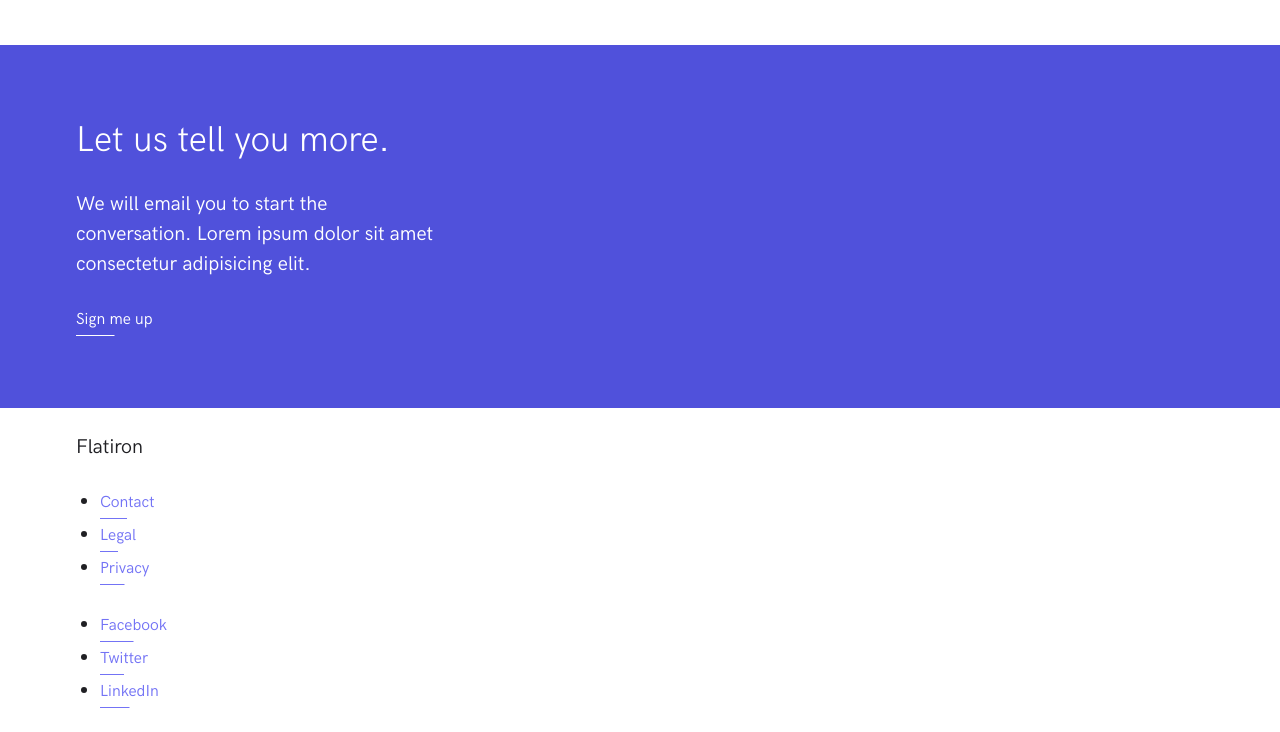
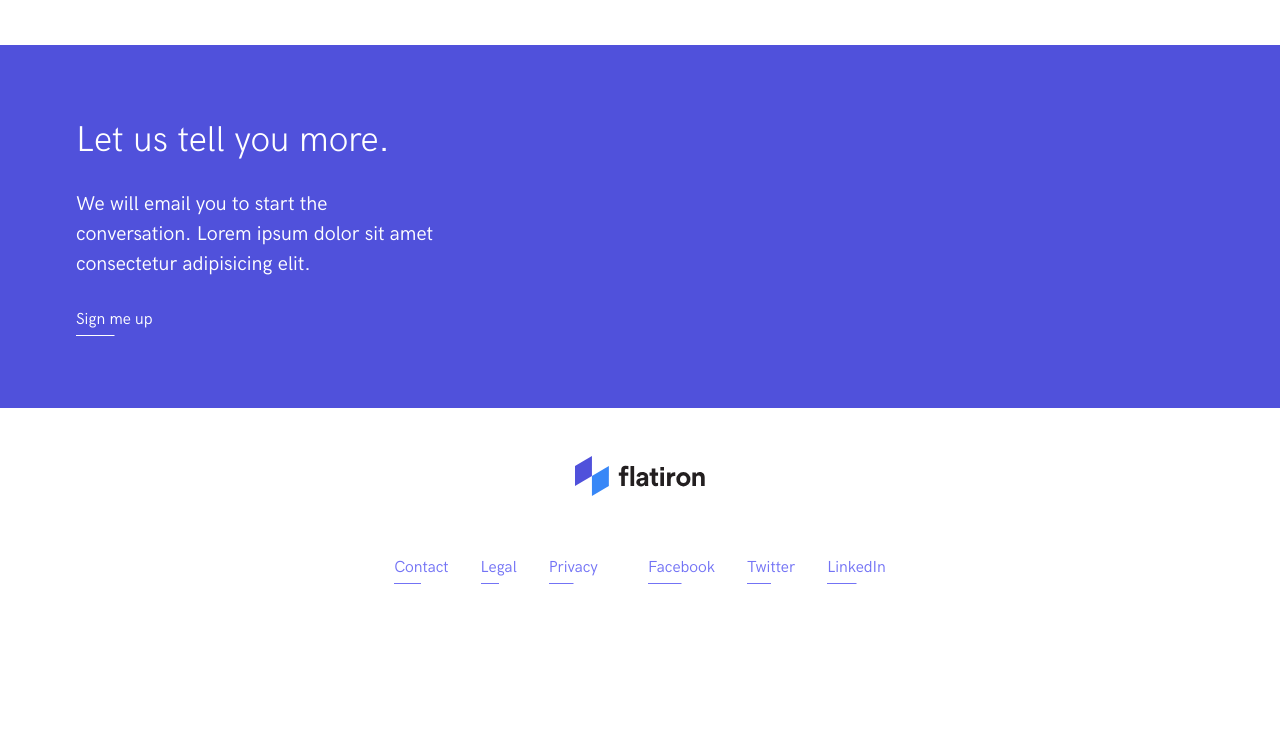
Before and after one commit to mct-ui/responsive-design-part-2-DierickxBenno, a plain HTML site: page index.html in a window 1280 px wide. Shown: the part 4421-5153 px from the top of the page. After the commit the page ends 5053 px from the top, so only its background shows below. Drawn offline with Linux system fonts and the light colour scheme; files whose address does not match are found by name.

Commit message:
issue: links dissapear on smaller screens

```diff
--- a/css/screen.css
+++ b/css/screen.css
@@ -247,9 +247,9 @@ a:focus {
     flex-wrap: wrap;
 }
 
-    .o-layout__item {
-        flex-basis: 100%;
-    }
+.o-layout__item {
+    flex-basis: 100%;
+}
 
 /* gutter modifiers, these affect o-layout__item too */
 
@@ -687,6 +687,62 @@ a:focus {
     transition-timing-function: ease-in;
     background-color: #fff;
 }
+
+/*
+    Component: footer
+    ---
+    Main footer of the website
+*/
+
+.c-footer {
+    margin: auto;
+    width: 50%;
+
+}
+
+.c-footer__logo {
+    margin: auto;
+    align-items: center;
+}
+
+.c-footer__nav {
+    display: none;
+}
+
+@media (min-width: 768px) {
+    .c-footer {
+        display: flex;
+        gap: 32px;
+        justify-content: space-between;
+    }
+
+    .c-footer__logo {
+        justify-content: center;
+    }
+
+    .c-footer__nav {
+        display: block;
+    }
+}
+
+@media (min-width: 992px) {
+    .c-footer {
+
+    }
+
+    .c-footer__logo {
+        content: "";
+    }
+
+    .c-footer__logo .c-logo {
+        content: "";
+    }
+
+    .c-footer__nav {
+        display: block;
+    }
+}
+
 /*------------------------------------*\
   #UTILITIES
 \*------------------------------------*/
@@ -951,6 +1007,8 @@ a:focus {
 .u-color-primary-dark {
     color: #3E3EA8 !important;
 }
+
+
 /*------------------------------------*\
   #MEDIA
 \*------------------------------------*/
@@ -966,6 +1024,7 @@ a:focus {
 /* Extra small devices (portrait phones, less than 576px)
    No media query since this is the default in mobile first design
 */
+
 
 /* Small devices (landscape phones, 576px and up)
 @media (min-width: 576px) {}
--- a/index.html
+++ b/index.html
@@ -284,7 +284,7 @@
     </section>
 
     <section class="o-row o-row--lg o-row-modifier--gradient">
-      <div class="o-container ">
+      <div class="o-container">
         <div class="u-max-width-xs o-row-gradient--text">
           <h2 class="c-lead c-lead--xl c-lead--lg">Let us tell you more.</h2>
           <p>
@@ -298,24 +298,64 @@
       </div>
     </section>
 
-    <footer class="o-row">
-      <div class="o-container">
-        <p>Flatiron</p>
-        <nav>
-          <ul>
-            <li><a class="c-link-cta" href="#!">Contact</a></li>
-            <li><a class="c-link-cta" href="#!">Legal</a></li>
-            <li><a class="c-link-cta" href="#!">Privacy</a></li>
-          </ul>
-        </nav>
-
-        <nav>
-          <ul>
-            <li><a class="c-link-cta" href="#!">Facebook</a></li>
-            <li><a class="c-link-cta" href="#!">Twitter</a></li>
-            <li><a class="c-link-cta" href="#!">LinkedIn</a></li>
-          </ul>
-        </nav>
+    <footer class="o-row o-row--md">
+      <div class="o-layout o-container c-footer">
+        <!-- <div class=""> -->
+        <div class="o-layout c-footer__logo">
+          <h1 class="c-logo o-layout__item u-5-of-6 o-layout--align-end o-layout--align-content-start o-layout--align-content-center">
+            <svg
+              class="c-logo__svg c-logo"
+              xmlns="http://www.w3.org/2000/svg"
+              viewBox="0 0 130 40"
+            >
+              <title>Flatiron</title>
+              <path
+                fill="#3887f7"
+                d="M15.659,19.25v20l16.929-10v-20Z"
+                transform="translate(1.27 0.75)"
+              />
+              <path fill="#5051db" d="M16.929,0,0,10V30L16.929,20Z" />
+              <path
+                fill="#231f20"
+                d="M57.537,13.551a7.061,7.061,0,1,1,14.119,0,7.061,7.061,0,1,1-14.119,0Zm3.64,0c0,2.532,1.641,3.853,3.42,3.853s3.42-1.294,3.42-3.853S66.375,9.7,64.6,9.7,61.177,10.992,61.177,13.551ZM17.441,16.634c0-2.422,1.778-3.771,4.023-4.1l3.31-.5c.766-.109,1.012-.495,1.012-.962,0-.964-.738-1.762-2.27-1.762A2.394,2.394,0,0,0,20.973,11.3l-3.23-.689c.326-2.058,2.256-4.24,5.747-4.24,4.268,0,5.854,2.422,5.854,5.146v6.659a15.308,15.308,0,0,0,.165,2.147H26.169a9.242,9.242,0,0,1-.137-1.624,4.49,4.49,0,0,1-3.967,2.009C19.193,20.706,17.441,18.752,17.441,16.634Zm5.308-1.927a1.706,1.706,0,0,0-1.67,1.706,1.584,1.584,0,0,0,1.751,1.569c1.533,0,2.956-.743,2.956-3.137v-.606Zm10.2,1.623v-6.3h-2.2V6.781h2.2V2.735h3.611V6.781h2.709v3.247H36.565V15.7c0,1.184.547,1.569,1.588,1.569a5.26,5.26,0,0,0,1.12-.109v3.027a5.976,5.976,0,0,1-2.264.33A4.067,4.067,0,0,1,32.954,16.33Zm49.288,3.991v-7.9c0-1.514-.74-2.7-2.491-2.7a2.544,2.544,0,0,0-2.516,2.808v7.788h-3.64V6.781h3.529V8.459A4.469,4.469,0,0,1,81.01,6.422c3.338,0,4.87,2.395,4.87,5.367v8.532Zm-33.967,0V6.781H51.8V8.72a4.026,4.026,0,0,1,3.519-2.05c.3,0,.887.029,1.161.056v3.687A5.451,5.451,0,0,0,55.39,10.3c-1.86,0-3.475.908-3.475,3.824v6.193Zm-6.7,0V6.781h3.638V20.321Zm-29.866,0v-20h3.64v20Zm-9.271,0V10.036H0V6.788H2.435V4.182A4.061,4.061,0,0,1,6.61,0a9.549,9.549,0,0,1,3,.424V3.451a9.55,9.55,0,0,0-1.978-.2c-1.039,0-1.586.386-1.586,1.569V6.788h3.43v3.248H6.048V20.321ZM41.572,4.773V1.3h3.638V4.773Z"
+                transform="translate(43.8 9.679)"
+              />
+            </svg>
+          </h1>
+        </div>
+        <div class="o-layout o-layout__item o-layout--justify-space-evenly o-layout--align-content-start o-layout--align-content-center">
+          <div class="c-footer__nav o-layout__item u-1-of-4 o-layout--justify-space-between o-layout--align-start">
+            <nav class="c-nav">
+              <ul class="o-list-reset c-nav__list">
+                <li class="c-nav__item">
+                  <a class="c-nav__link c-link-cta" href="#!">Contact</a>
+                </li>
+                <li class="c-nav__item">
+                  <a class="c-nav__link c-link-cta" href="#!">Legal</a>
+                </li>
+                <li class="c-nav__item">
+                  <a class="c-nav__link c-link-cta" href="#!">Privacy</a>
+                </li>
+              </ul>
+            </nav>
+          </div>
+          <div class="c-footer__nav o-layout__item u-1-of-4  o-layout--align-start">
+            <nav class="c-nav">
+              <ul class="o-list-reset c-nav__list">
+                <li class="c-nav__item">
+                  <a class="c-nav__link c-link-cta" href="#!">Facebook</a>
+                </li>
+                <li class="c-nav__item">
+                  <a class="c-nav__link c-link-cta" href="#!">Twitter</a>
+                </li>
+                <li class="c-nav__item">
+                  <a class="c-nav__link c-link-cta" href="#!">LinkedIn</a>
+                </li>
+              </ul>
+            </nav>
+            <!-- </div> -->
+          </div>
+        </div>
       </div>
     </footer>
   </body>
```
